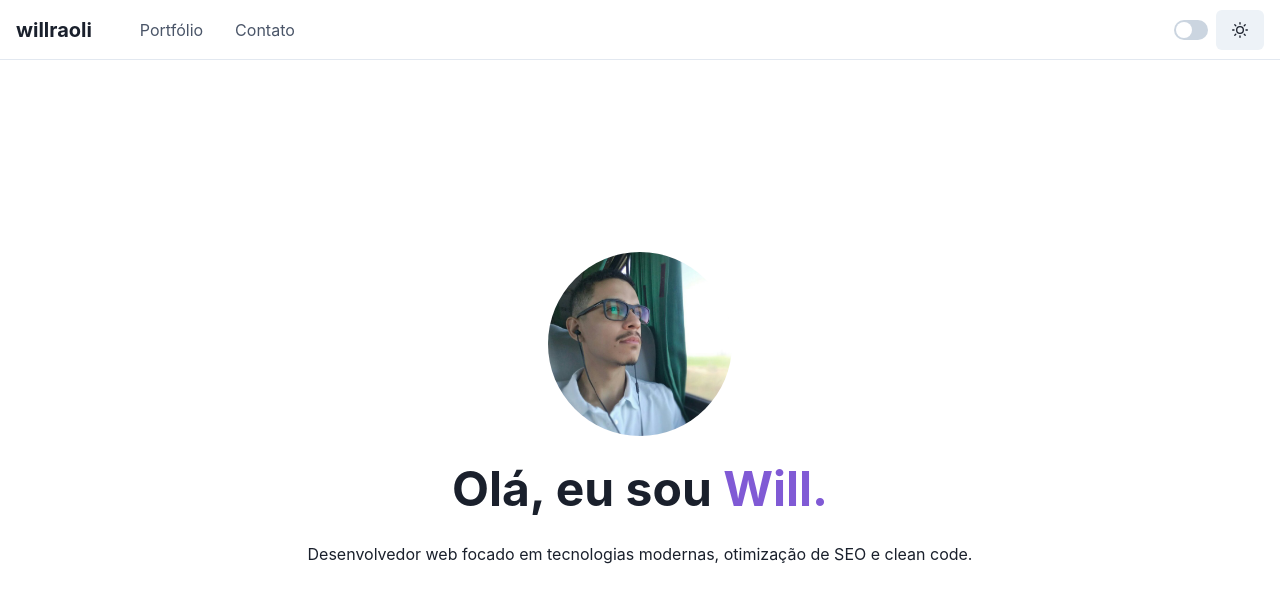
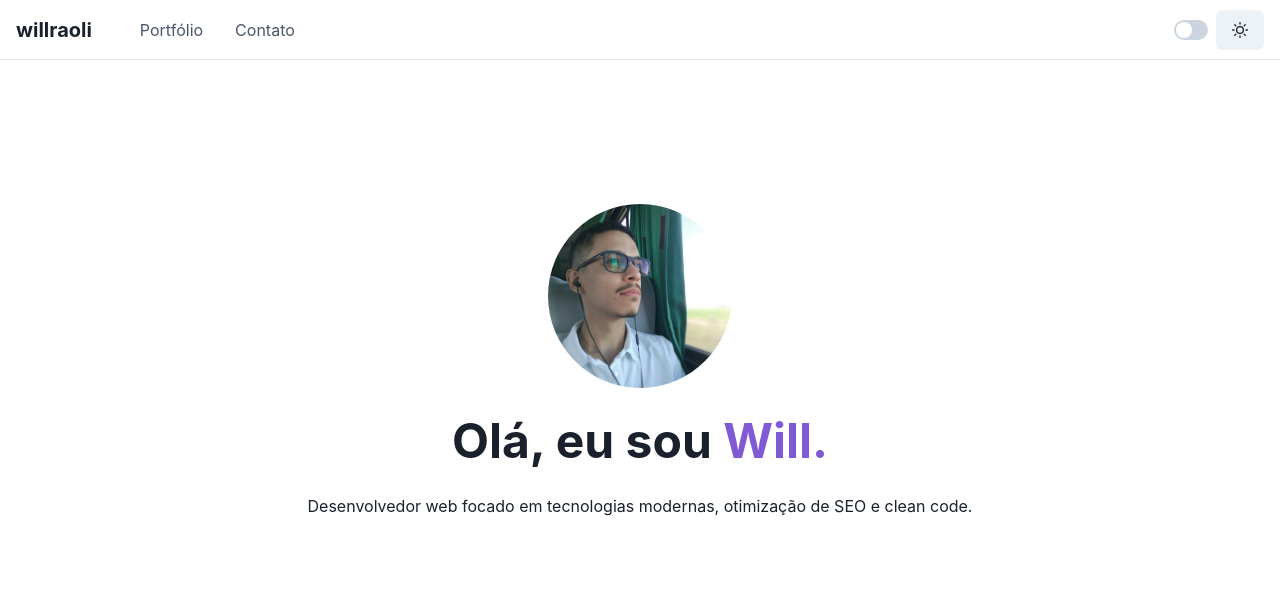
Before and after one commit to willraoli/willraoli-website, a Next.js app: page / in a window 1280 px wide. Shown: the top 602 px of the page. Built offline with nearby package versions, Linux system fonts and the light colour scheme.

Commit message:
refactor: changed vertical margin for medium screens

```diff
--- a/pages/index.js
+++ b/pages/index.js
@@ -14,7 +14,7 @@ export default function Home() {
         <meta name="description" content="willraoli's website" />
       </Head>
       <Stack
-        marginTop={{ base: 16, md: 48 }}
+        marginTop={{ base: 16, md: 36 }}
         as={Box}
         align={"center"}
         textAlign={"center"}
```
